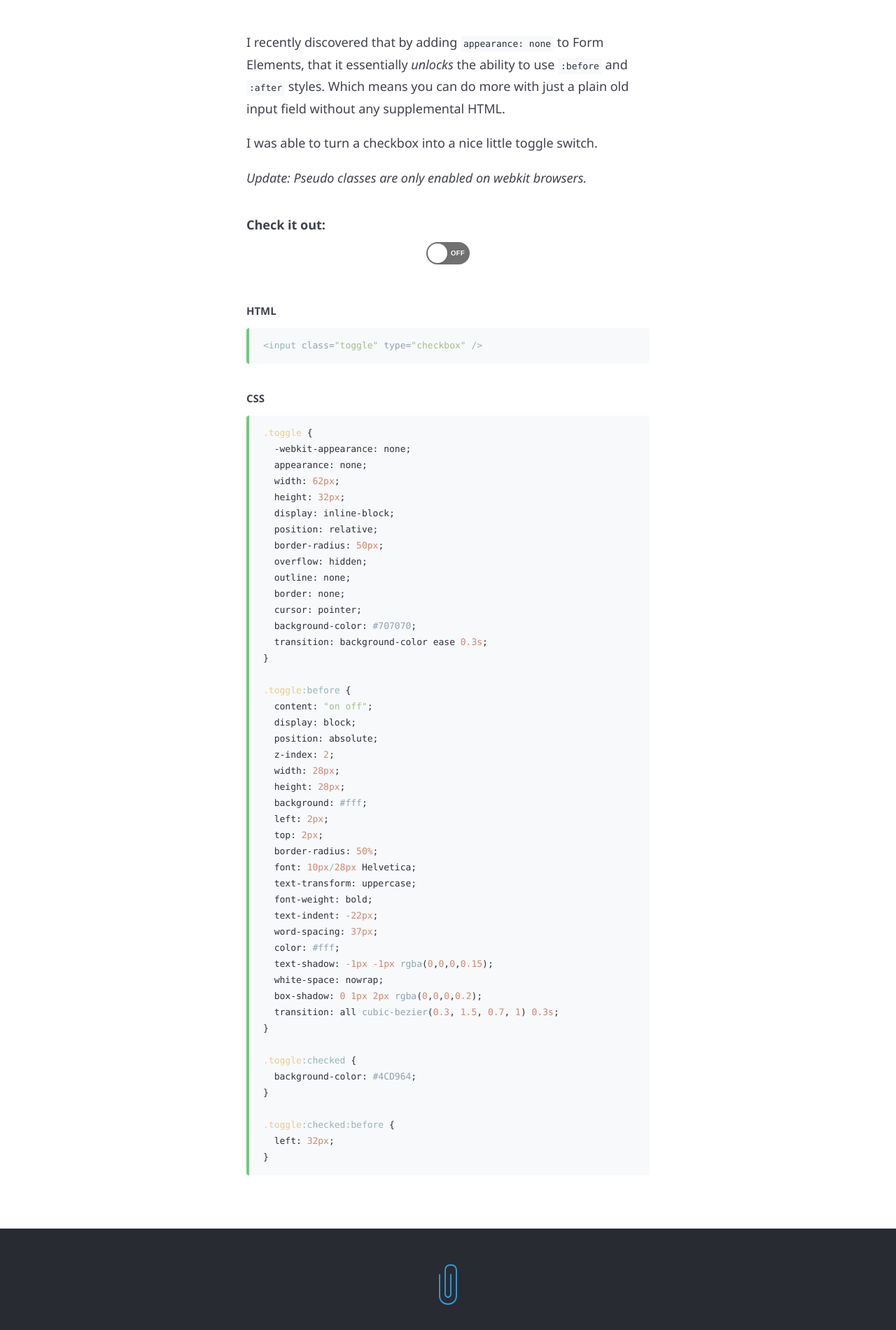
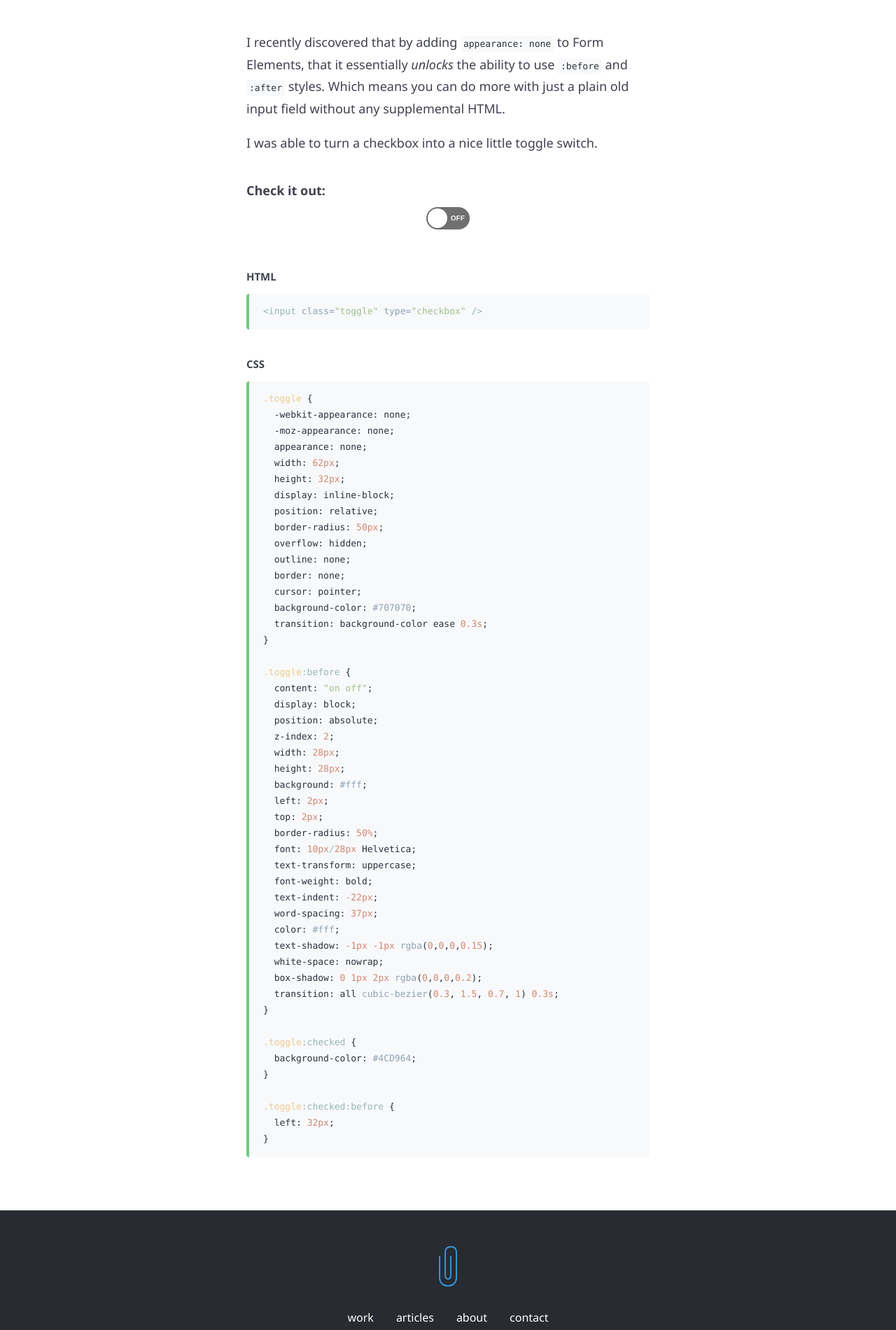
Before and after one commit to danklammer/danklammer.github.io, a Jekyll site: the page built from articles/_posts/2015-02-05-simple-css-toggle-switch.md, in a window 1280 px wide. Shown: the part 631-2532 px from the top of the page at 70% size. Built offline with Jekyll 4.4.1, drawn with Linux system fonts in a browser that asks for light colours.

Commit message:
Add -moz appearance for firefox. Still need to test IE/Edge

```diff
--- a/_includes/modules/toggleswitch-demo.css
+++ b/_includes/modules/toggleswitch-demo.css
@@ -1,5 +1,6 @@
 .toggle {
   -webkit-appearance: none;
+  -moz-appearance: none;
   appearance: none;
   width: 62px;
   height: 32px;
--- a/articles/_posts/2015-02-05-simple-css-toggle-switch.md
+++ b/articles/_posts/2015-02-05-simple-css-toggle-switch.md
@@ -20,7 +20,6 @@ I recently discovered that by adding `appearance: none` to Form Elements, that i
 
 I was able to turn a checkbox into a nice little toggle switch.
 
- *Update: Pseudo classes are only enabled on webkit browsers.*
 
 #### **Check it out:**
 
@@ -39,6 +38,7 @@ I was able to turn a checkbox into a nice little toggle switch.
 {% highlight css %}
 .toggle {
   -webkit-appearance: none;
+  -moz-appearance: none;
   appearance: none;
   width: 62px;
   height: 32px;
```
